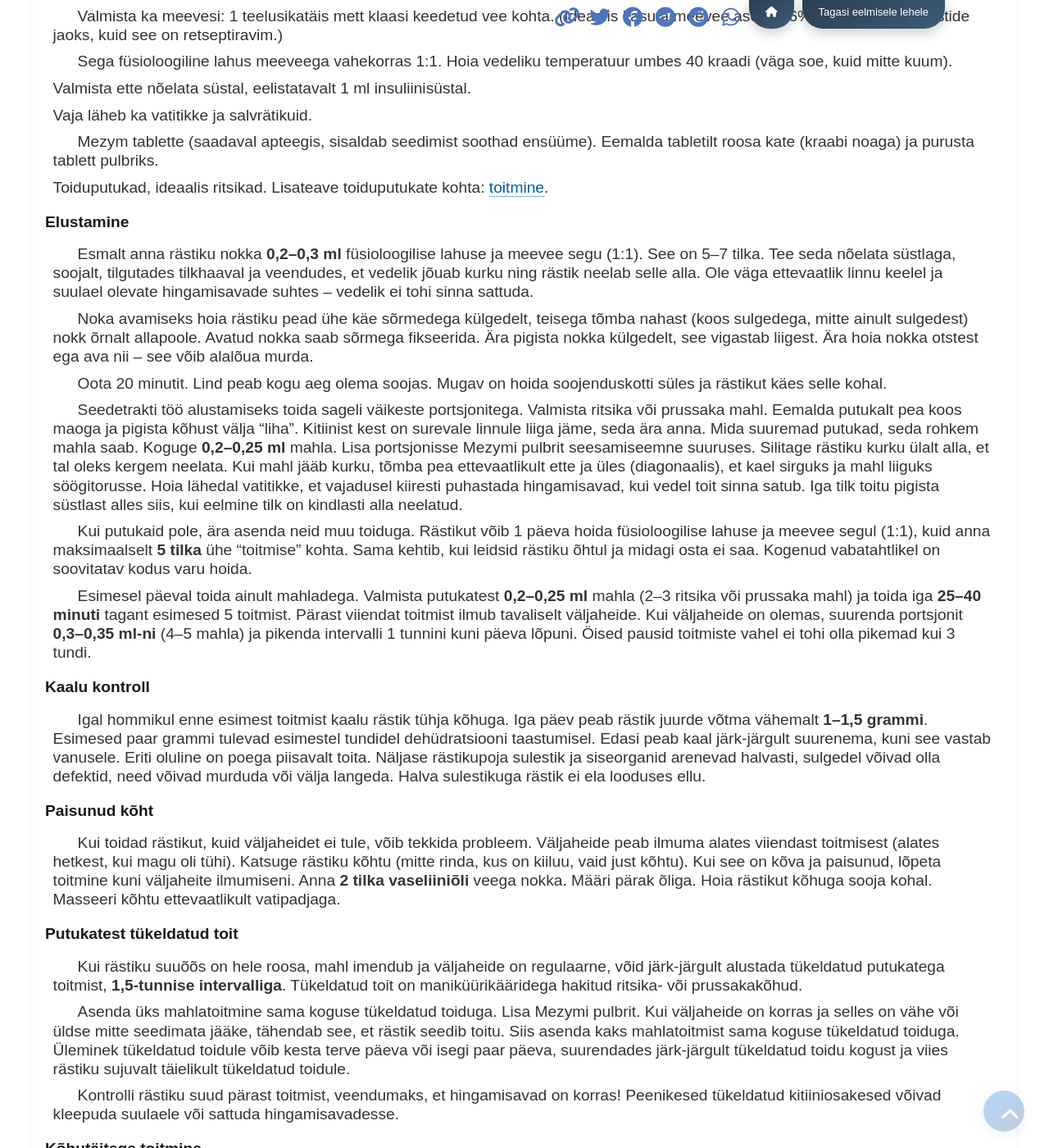
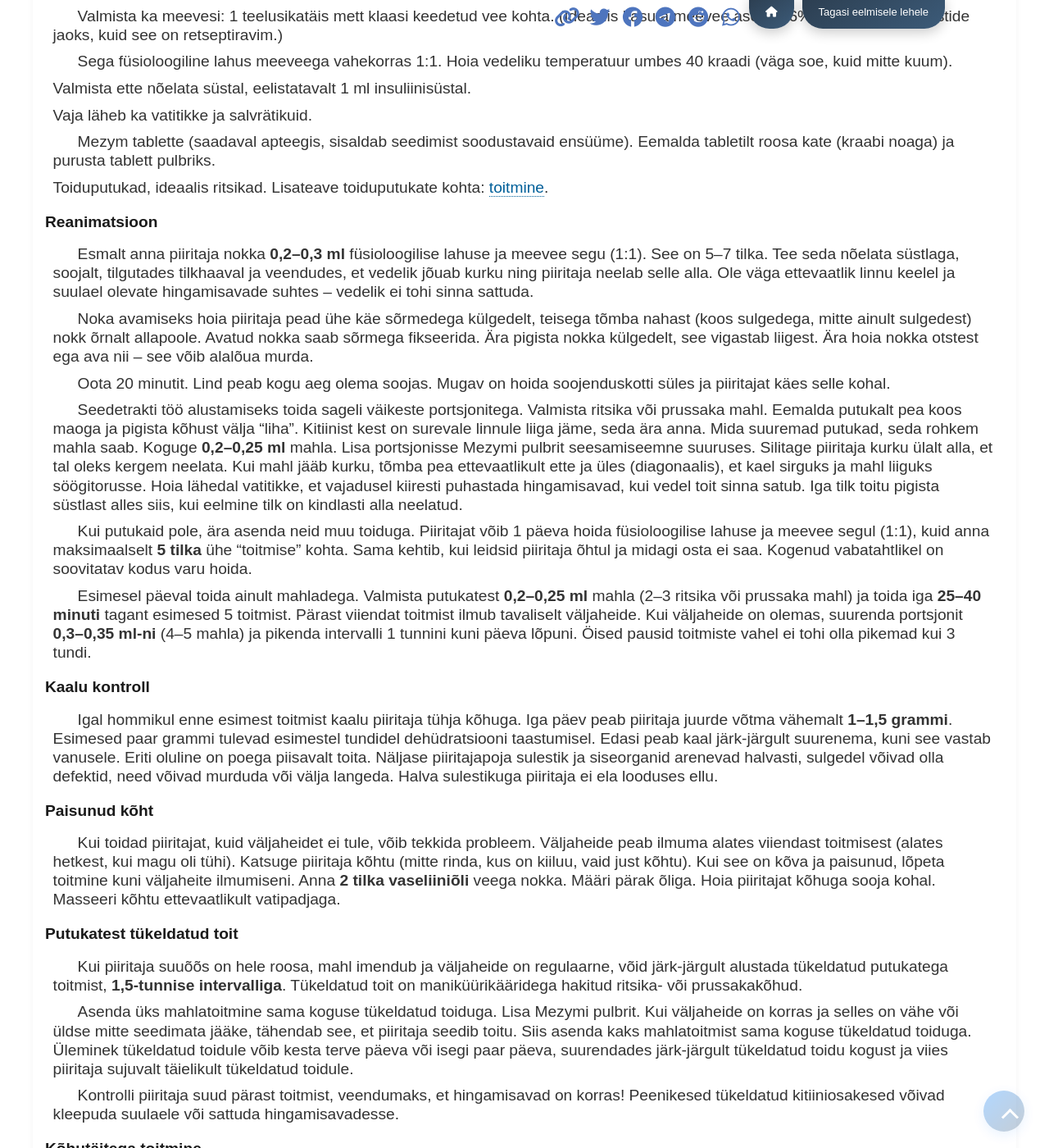
Before and after one commit to loodus-wiki/apus-apus, a Jekyll site: the page built from docs/est/exhaustion.md, in a window 1280 px wide and 1400 px high, scrolled down 2807 px. Shown: the whole window at 82% size. Built offline with Jekyll 4.4.1, drawn with Linux system fonts in a browser that asks for light colours; some of the changed text lies outside the part shown.

Commit message:
exhaustion+est+fix

```diff
--- a/docs/est/exhaustion.md
+++ b/docs/est/exhaustion.md
@@ -6,18 +6,18 @@ is_home: false
 toc: true
 ---
 
-Praktilised soovitused ja kogenud rästikupäästjate nõuanded kurnatud rästiku hooldamiseks. Alljärgnev kehtib võrdselt nii täiskasvanud lindudele kui ka poegadele. Erinevused on eraldi märgitud.
+Praktilised soovitused ja kogenud piiritajapäästjate nõuanded kurnatud piiritaja hooldamiseks. Alljärgnev kehtib võrdselt nii täiskasvanud lindudele kui ka poegadele. Erinevused on eraldi märgitud.
 
 ---
 
-Jäta kurnatuse tunnused vahele ja mine otse [elustamise juhendisse](#reanimation)
+**Jäta kurnatuse tunnused vahele ja mine otse [elustamise juhendisse](#reanimation)**
 
-Kurnatud rästikut ei tohi kohe sööta nagu tervet lindu. **Ärge andke suures koguses toitu!** Vastasel juhul võib mao talitlus häiruda ja rästik hukkub.
+Kurnatud piiritajat ei tohi kohe sööta nagu tervet lindu. **Ärge andke suures koguses toitu!** Vastasel juhul võib mao talitlus häiruda ja piiritaja hukkub.
 
-Terve, mitte kurnatud poja jaoks: [Tabel vajaliku toidukoguse kohta ühe rästikupoja jaoks](amount-of-feed.md)
+Terve, mitte kurnatud poja jaoks: [Tabel vajaliku toidukoguse kohta ühe piiritajapoja jaoks](amount-of-feed.md)
 
 ## Kurnatuse astme määramine
-Rästiku kurnatuse aste määrab meie edasised tegevused.
+Piiritaja kurnatuse aste määrab meie edasised tegevused.
 
 ### Rinnalihaste seisund
 
@@ -25,47 +25,47 @@ Rinna keskel kulgeb kaarekujuline luu kaelast kõhuni – see on kiiluu. Niisuta
 
 ### Kaal
 
-Terve rästiku, sealhulgas üle 10 päeva vanuse poja kaal on **35 grammi ja rohkem**.
+Terve piiritaja, sealhulgas üle 10 päeva vanuse poja kaal on **35 grammi ja rohkem**.
 
 Poja jaoks on kriitiline kaal **18–22 grammi**. Täiskasvanud linnu jaoks on kriitiline kaal alla **30 grammi**.
 
-Leitud kurnatud rästikupojad kaaluvad tavaliselt **20–27 grammi**.
+Leitud kurnatud piiritajapojad kaaluvad tavaliselt **20–27 grammi**.
 
-Kõigepealt tuleb rästiku täpne kaal teada saada elektrooniliste (köögi- või juveliirkaaludega). Kaal peab olema täpne kuni **1 grammi**. ±10-grammine kõikumine ei sobi, seega mehaanilised kaalud ligikaudse kaaluga ei kõlba.
+Kõigepealt tuleb piiritaja täpne kaal teada saada elektrooniliste (köögi- või juveliirkaaludega). Kaal peab olema täpne kuni **1 grammi**. ±10-grammine kõikumine ei sobi, seega mehaanilised kaalud ligikaudse kaaluga ei kõlba.
 
-Kui kodus pole kaalu ega saa seda laenata, saab kaalu mõõta poes iseteenindusosakonnas (puu-, köögivilja-, kuivainete või kommide kaalumine). Pange rästik näiteks teekarpi ja kaaluge koos karbiga. Seejärel kaaluge tühi karp eraldi ja lahutage selle kaal kogukaalust. Kaalu dünaamika põhjal saab hinnata, kui kiiresti on vaja tegutseda.
+Kui kodus pole kaalu ega saa seda laenata, saab kaalu mõõta poes iseteenindusosakonnas (puu-, köögivilja-, kuivainete või kommide kaalumine). Pange piiritaja näiteks teekarpi ja kaaluge koos karbiga. Seejärel kaaluge tühi karp eraldi ja lahutage selle kaal kogukaalust. Kaalu dünaamika põhjal saab hinnata, kui kiiresti on vaja tegutseda.
 
 [Vanuse ja kaalu vastavus](identifying-swift.md)
 
 ### Suuõõne värvus
 
-Mis värvi on rästiku suu seest?
+Mis värvi on piiritaja suu seest?
 
 - **Ere roosa**
-  Normaalne limaskest. Rästikupoeg on piisavalt toidetud.
+  Normaalne limaskest. Piiritajapoeg on piisavalt toidetud.
 
 - **Hele roosa**
-  Rästikupoeg on nõrgenenud, kuid mitte surmaohus.
+  Piiritajapoeg on nõrgenenud, kuid mitte surmaohus.
 
 - **Valge, kollane, hall**
-  Rästikupoeg on surma lähedal.
+  Piiritajapoeg on surma lähedal.
 
-  **Tähelepanu!** Suud **ei tohi** avada nokkade otstest – see võib nokka murda. Hoidke rästiku pead ühe käe sõrmedega külgedelt, teisega tõmmake nokk nahast (koos sulgedega, mitte ainult sulgedest) õrnalt allapoole, et nokk avaneks. Avatud nokka saab sõrmega fikseerida. Ärge pigistage nokka külgedelt, see vigastab liigest.
+  **Tähelepanu!** Suud **ei tohi** avada nokkade otstest – see võib nokka murda. Hoidke piiritaja pead ühe käe sõrmedega külgedelt, teisega tõmmake nokk nahast (koos sulgedega, mitte ainult sulgedest) õrnalt allapoole, et nokk avaneks. Avatud nokka saab sõrmega fikseerida. Ärge pigistage nokka külgedelt, see vigastab liigest.
 
 ### Silmad
 
-Kas silmad on enamasti avatud või suletud? Kui avab, kas täielikult (suured ja ümarad)? Või pooleldi, nagu oleksid poolkinni? Võrrelge [kasvutabeliga](identifying-swift.md): laialt avatud silmad on ainult üle kahe nädala vanustel rästikutel.
+Kas silmad on enamasti avatud või suletud? Kui avab, kas täielikult (suured ja ümarad)? Või pooleldi, nagu oleksid poolkinni? Võrrelge [kasvutabeliga](identifying-swift.md): laialt avatud silmad on ainult üle kahe nädala vanustel piiritajatel.
 
 - **Normaalselt avatud silmad**
-  Rästikupoeg on korras.
+  Piiritajapoeg on korras.
 
 - **Kinnised silmad**
-  Rästik on nõrgenenud.
+  Piiritaja on nõrgenenud.
 
 - **Sissevajunud silmad** (mõnikord tundub, nagu polekski silmi, nii kuivad)
-  Rästikupoeg on äärmiselt kurnatud.
+  Piiritajapoeg on äärmiselt kurnatud.
 
-### Rästiku väljaheited
+### Piiritaja väljaheited
 
 Normaalne linnu väljaheide koosneb kolmest osast: fekaalid, uraadid ja uriin. Valge osa on neerude väljutatud uriin ja uraadid. Tume osa on seedetrakti jäägid – kitiin ja seeditud putukate osad.
 
@@ -84,41 +84,41 @@ Normaalne linnu väljaheide koosneb kolmest osast: fekaalid, uraadid ja uriin. V
 ### Muud kurnatuse tunnused
 
 Jalad ja keha on külmad, äärmise kurnatuse korral võivad olla jäised.
-Normaalselt peaksid need olema soojad või kuumad, kuna rästikute kehatemperatuur on kõrgem kui inimesel.
+Normaalselt peaksid need olema soojad või kuumad, kuna piiritajate kehatemperatuur on kõrgem kui inimesel.
 
-Kurnatud rästik on kühmus, seljasuled on püsti (seda võib märgata ka fotolt).
+Kurnatud piiritaja on kühmus, seljasuled on püsti (seda võib märgata ka fotolt).
 - Normaalselt on suled siledalt keha vastas.
 
-Hingamine on aeglane, sarnane inimese aeglase hingamisega, selg võib märgatavalt tõusta. Kui rästik avab nokka rütmiliselt iga hingetõmbega – ta on juba surma lähedal.
+Hingamine on aeglane, sarnane inimese aeglase hingamisega, selg võib märgatavalt tõusta. Kui piiritaja avab nokka rütmiliselt iga hingetõmbega – ta on juba surma lähedal.
 - Normaalselt on hingamine kiire, kaks korda kiirem kui inimesel, ja selja liikumist on vaevu näha.
 
-## Elustamine algab soojendamisest {#reanimation}
+## Reanimatsioon algab soojendamisest {#reanimation}
 
-Kurnatud rästik ei suuda ise soojeneda. Iga lind saab energiat ja soojust toidu seedimisest. Isegi kui panna rästik karusnahka, ei saa ta sooja, kuna ta peab esmalt ise seda oma kehaga soojendama.
+Kurnatud piiritaja ei suuda ise soojeneda. Iga lind saab energiat ja soojust toidu seedimisest. Isegi kui panna piiritaja karusnahka, ei saa ta sooja, kuna ta peab esmalt ise seda oma kehaga soojendama.
 
 Soojendamiseks kasuta:
-- Oma käsi: hoia rästikut peopesades, suru enda vastu või pista rinnataskusse.
+- Oma käsi: hoia piiritajat peopesades, suru enda vastu või pista rinnataskusse.
 - Veega täidetud soojenduskotti.
 - Pudelit väga sooja veega, mis on sokki pandud.
-- Hõõglampi, suunates selle rästiku peale. Lambiga tuleb olla väga ettevaatlik! Kui linnul on peavigastus (kukkumisel löönud pea ära), ei tohi pealt soojendada!
-- Elektrilist soojenduskotti (ainult madalaimal temperatuuril ja sinu järelevalve all, et rästik ei kuumeneks üle; kasuta, kui muid võimalusi pole).
+- Hõõglampi, suunates selle piiritaja peale. Lambiga tuleb olla väga ettevaatlik! Kui linnul on peavigastus (kukkumisel löönud pea ära), ei tohi pealt soojendada!
+- Elektrilist soojenduskotti (ainult madalaimal temperatuuril ja sinu järelevalve all, et piiritaja ei kuumeneks üle; kasuta, kui muid võimalusi pole).
 - Kingakuivatit soojenduskotina.
 
-Rästikul peab kastis olema ruumi, et ta saaks kuumuse korral soojusallikast eemale roomata.
+Piiritajal peab kastis olema ruumi, et ta saaks kuumuse korral soojusallikast eemale roomata.
 
 Kõik vedelikud ja toit tuleb anda **soojalt**! Soe toit imendub paremini, organism kulutab vähem energiat seedimisele ja taastumine on kiirem.
 
 ### Hügieen
 
-Enne elustamist või mis tahes tegevust rästikuga pese käed põhjalikult puhtaks ja töötle antiseptikumiga. Kõik kasutatavad vahendid ja esemed peavad olema pestud või steriilsed. Valmista ette puhtad salvrätid, paberirätikud ja puhas nõu.
+Enne reanimatsiooni või mis tahes tegevust piiritajaga pese käed põhjalikult puhtaks ja töötle antiseptikumiga. Kõik kasutatavad vahendid ja esemed peavad olema pestud või steriilsed. Valmista ette puhtad salvrätid, paberirätikud ja puhas nõu.
 
-Kui toiduputukas kukub põrandale, ei tohi seda rästikule anda. Rästikud on väga vastuvõtlikud nakkustele! Kurnatusele ei tohi lisada veel probleeme.
+Kui toiduputukas kukub põrandale, ei tohi seda piiritajale anda. Piiritajad on väga vastuvõtlikud nakkustele! Kurnatusele ei tohi lisada veel probleeme.
 
 Kasuta toitmisel kindaid. Kõige mugavamad on nitriilkindad, mis ei tundu käes ja ei sega.
 
-### Elustamise ettevalmistus
+### Reanimatsiooni ettevalmistus
 
-Vaja läheb füsioloogilist lahust või Ringeri lahust, kuna kurnatud rästik on esmalt tugevalt dehüdreeritud. Füsioloogilist lahust saab ise valmistada: sega 1 täis teelusikatäis keedusoola 1 liitris keedetud vees.
+Vaja läheb füsioloogilist lahust või Ringeri lahust, kuna kurnatud piiritaja on esmalt tugevalt dehüdreeritud. Füsioloogilist lahust saab ise valmistada: sega 1 täis teelusikatäis keedusoola 1 liitris keedetud vees.
 
 Valmista ka meevesi: 1 teelusikatäis mett klaasi keedetud vee kohta. (Ideaalis kasuta meevee asemel 6% glükoosilahust süstide jaoks, kuid see on retseptiravim.)
 
@@ -128,50 +128,48 @@ Valmista ette nõelata süstal, eelistatavalt 1 ml insuliinisüstal.
 
 Vaja läheb ka vatitikke ja salvrätikuid.
 
-Mezym tablette (saadaval apteegis, sisaldab seedimist soothad ensüüme). Eemalda tabletilt roosa kate (kraabi noaga) ja purusta tablett pulbriks.
+Mezym tablette (saadaval apteegis, sisaldab seedimist soodustavaid ensüüme). Eemalda tabletilt roosa kate (kraabi noaga) ja purusta tablett pulbriks.
 
 Toiduputukad, ideaalis ritsikad. Lisateave toiduputukate kohta: [toitmine](feeding-swift.md).
 
-### Elustamine
+### Reanimatsioon
 
-Esmalt anna rästiku nokka **0,2–0,3 ml** füsioloogilise lahuse ja meevee segu (1:1). See on 5–7 tilka. Tee seda nõelata süstlaga, soojalt, tilgutades tilkhaaval ja veendudes, et vedelik jõuab kurku ning rästik neelab selle alla. Ole väga ettevaatlik linnu keelel ja suulael olevate hingamisavade suhtes – vedelik ei tohi sinna sattuda.
+Esmalt anna piiritaja nokka **0,2–0,3 ml** füsioloogilise lahuse ja meevee segu (1:1). See on 5–7 tilka. Tee seda nõelata süstlaga, soojalt, tilgutades tilkhaaval ja veendudes, et vedelik jõuab kurku ning piiritaja neelab selle alla. Ole väga ettevaatlik linnu keelel ja suulael olevate hingamisavade suhtes – vedelik ei tohi sinna sattuda.
 
-Noka avamiseks hoia rästiku pead ühe käe sõrmedega külgedelt, teisega tõmba nahast (koos sulgedega, mitte ainult sulgedest) nokk õrnalt allapoole. Avatud nokka saab sõrmega fikseerida. Ära pigista nokka külgedelt, see vigastab liigest. Ära hoia nokka otstest ega ava nii – see võib alalõua murda.
+Noka avamiseks hoia piiritaja pead ühe käe sõrmedega külgedelt, teisega tõmba nahast (koos sulgedega, mitte ainult sulgedest) nokk õrnalt allapoole. Avatud nokka saab sõrmega fikseerida. Ära pigista nokka külgedelt, see vigastab liigest. Ära hoia nokka otstest ega ava nii – see võib alalõua murda.
 
-Oota 20 minutit. Lind peab kogu aeg olema soojas. Mugav on hoida soojenduskotti süles ja rästikut käes selle kohal.
+Oota 20 minutit. Lind peab kogu aeg olema soojas. Mugav on hoida soojenduskotti süles ja piiritajat käes selle kohal.
 
-Seedetrakti töö alustamiseks toida sageli väikeste portsjonitega. Valmista ritsika või prussaka mahl. Eemalda putukalt pea koos maoga ja pigista kõhust välja “liha”. Kitiinist kest on surevale linnule liiga jäme, seda ära anna. Mida suuremad putukad, seda rohkem mahla saab. Koguge **0,2–0,25 ml** mahla. Lisa portsjonisse Mezymi pulbrit seesamiseemne suuruses. Silitage rästiku kurku ülalt alla, et tal oleks kergem neelata. Kui mahl jääb kurku, tõmba pea ettevaatlikult ette ja üles (diagonaalis), et kael sirguks ja mahl liiguks söögitorusse. Hoia lähedal vatitikke, et vajadusel kiiresti puhastada hingamisavad, kui vedel toit sinna satub. Iga tilk toitu pigista süstlast alles siis, kui eelmine tilk on kindlasti alla neelatud.
+Seedetrakti töö alustamiseks toida sageli väikeste portsjonitega. Valmista ritsika või prussaka mahl. Eemalda putukalt pea koos maoga ja pigista kõhust välja “liha”. Kitiinist kest on surevale linnule liiga jäme, seda ära anna. Mida suuremad putukad, seda rohkem mahla saab. Koguge **0,2–0,25 ml** mahla. Lisa portsjonisse Mezymi pulbrit seesamiseemne suuruses. Silitage piiritaja kurku ülalt alla, et tal oleks kergem neelata. Kui mahl jääb kurku, tõmba pea ettevaatlikult ette ja üles (diagonaalis), et kael sirguks ja mahl liiguks söögitorusse. Hoia lähedal vatitikke, et vajadusel kiiresti puhastada hingamisavad, kui vedel toit sinna satub. Iga tilk toitu pigista süstlast alles siis, kui eelmine tilk on kindlasti alla neelatud.
 
-Kui putukaid pole, ära asenda neid muu toiduga. Rästikut võib 1 päeva hoida füsioloogilise lahuse ja meevee segul (1:1), kuid anna maksimaalselt **5 tilka** ühe “toitmise” kohta. Sama kehtib, kui leidsid rästiku õhtul ja midagi osta ei saa. Kogenud vabatahtlikel on soovitatav kodus varu hoida.
+Kui putukaid pole, ära asenda neid muu toiduga. Piiritajat võib 1 päeva hoida füsioloogilise lahuse ja meevee segul (1:1), kuid anna maksimaalselt **5 tilka** ühe “toitmise” kohta. Sama kehtib, kui leidsid piiritaja õhtul ja midagi osta ei saa. Kogenud vabatahtlikel on soovitatav kodus varu hoida.
 
 Esimesel päeval toida ainult mahladega. Valmista putukatest **0,2–0,25 ml** mahla (2–3 ritsika või prussaka mahl) ja toida iga **25–40 minuti** tagant esimesed 5 toitmist. Pärast viiendat toitmist ilmub tavaliselt väljaheide. Kui väljaheide on olemas, suurenda portsjonit **0,3–0,35 ml-ni** (4–5 mahla) ja pikenda intervalli 1 tunnini kuni päeva lõpuni. Öised pausid toitmiste vahel ei tohi olla pikemad kui 3 tundi.
 
 ### Kaalu kontroll
 
-Igal hommikul enne esimest toitmist kaalu rästik tühja kõhuga. Iga päev peab rästik juurde võtma vähemalt **1–1,5 grammi**. Esimesed paar grammi tulevad esimestel tundidel dehüdratsiooni taastumisel. Edasi peab kaal järk-järgult suurenema, kuni see vastab vanusele. Eriti oluline on poega piisavalt toita. Näljase rästikupoja sulestik ja siseorganid arenevad halvasti, sulgedel võivad olla defektid, need võivad murduda või välja langeda. Halva sulestikuga rästik ei ela looduses ellu.
+Igal hommikul enne esimest toitmist kaalu piiritaja tühja kõhuga. Iga päev peab piiritaja juurde võtma vähemalt **1–1,5 grammi**. Esimesed paar grammi tulevad esimestel tundidel dehüdratsiooni taastumisel. Edasi peab kaal järk-järgult suurenema, kuni see vastab vanusele. Eriti oluline on poega piisavalt toita. Näljase piiritajapoja sulestik ja siseorganid arenevad halvasti, sulgedel võivad olla defektid, need võivad murduda või välja langeda. Halva sulestikuga piiritaja ei ela looduses ellu.
 
 ### Paisunud kõht
 
-Kui toidad rästikut, kuid väljaheidet ei tule, võib tekkida probleem. Väljaheide peab ilmuma alates viiendast toitmisest (alates hetkest, kui magu oli tühi). Katsuge rästiku kõhtu (mitte rinda, kus on kiiluu, vaid just kõhtu). Kui see on kõva ja paisunud, lõpeta toitmine kuni väljaheite ilmumiseni. Anna **2 tilka vaseliiniõli** veega nokka. Määri pärak õliga. Hoia rästikut kõhuga sooja kohal. Masseeri kõhtu ettevaatlikult vatipadjaga.
+Kui toidad piiritajat, kuid väljaheidet ei tule, võib tekkida probleem. Väljaheide peab ilmuma alates viiendast toitmisest (alates hetkest, kui magu oli tühi). Katsuge piiritaja kõhtu (mitte rinda, kus on kiiluu, vaid just kõhtu). Kui see on kõva ja paisunud, lõpeta toitmine kuni väljaheite ilmumiseni. Anna **2 tilka vaseliiniõli** veega nokka. Määri pärak õliga. Hoia piiritajat kõhuga sooja kohal. Masseeri kõhtu ettevaatlikult vatipadjaga.
 
 ### Putukatest tükeldatud toit
 
-Kui rästiku suuõõs on hele roosa, mahl imendub ja väljaheide on regulaarne, võid järk-järgult alustada tükeldatud putukatega toitmist, **1,5-tunnise intervalliga**. Tükeldatud toit on maniküürikääridega hakitud ritsika- või prussakakõhud.
+Kui piiritaja suuõõs on hele roosa, mahl imendub ja väljaheide on regulaarne, võid järk-järgult alustada tükeldatud putukatega toitmist, **1,5-tunnise intervalliga**. Tükeldatud toit on maniküürikääridega hakitud ritsika- või prussakakõhud.
 
-Asenda üks mahlatoitmine sama koguse tükeldatud toiduga. Lisa Mezymi pulbrit. Kui väljaheide on korras ja selles on vähe või üldse mitte seedimata jääke, tähendab see, et rästik seedib toitu. Siis asenda kaks mahlatoitmist sama koguse tükeldatud toiduga. Üleminek tükeldatud toidule võib kesta terve päeva või isegi paar päeva, suurendades järk-järgult tükeldatud toidu kogust ja viies rästiku sujuvalt täielikult tükeldatud toidule.
+Asenda üks mahlatoitmine sama koguse tükeldatud toiduga. Lisa Mezymi pulbrit. Kui väljaheide on korras ja selles on vähe või üldse mitte seedimata jääke, tähendab see, et piiritaja seedib toitu. Siis asenda kaks mahlatoitmist sama koguse tükeldatud toiduga. Üleminek tükeldatud toidule võib kesta terve päeva või isegi paar päeva, suurendades järk-järgult tükeldatud toidu kogust ja viies piiritaja sujuvalt täielikult tükeldatud toidule.
 
-Kontrolli rästiku suud pärast toitmist, veendumaks, et hingamisavad on korras! Peenikesed tükeldatud kitiiniosakesed võivad kleepuda suulaele või sattuda hingamisavadesse.
+Kontrolli piiritaja suud pärast toitmist, veendumaks, et hingamisavad on korras! Peenikesed tükeldatud kitiiniosakesed võivad kleepuda suulaele või sattuda hingamisavadesse.
 
 ### Kõhutäitega toitmine
 
-Terved, tükeldamata ritsikakõhud võta kasutusele järk-järgult. Anna 2–3 kõhtu koos tükeldatud toiduga ja vaata, milline on väljaheide ning kas tükeldamata toit seedub. Kui toit ei seedu, on kõhud veel liiga vara. Kui rästikut hakkab iiveldama, ära anna rohkem kõhutäiteid ja naase mahlatoitmisele. Kui iiveldust ei esine, ritsikad seeduvad ja rästik teeb tunni jooksul väljaheite, võid jätkata, suurendades järk-järgult portsjoni suurust **2–4 kõhuni**, kuni jõuad vanusele vastava normaalse portsjonini.
+Terved, tükeldamata ritsikakõhud võta kasutusele järk-järgult. Anna 2–3 kõhtu koos tükeldatud toiduga ja vaata, milline on väljaheide ning kas tükeldamata toit seedub. Kui toit ei seedu, on kõhud veel liiga vara. Kui piiritajat hakkab iiveldama, ära anna rohkem kõhutäiteid ja naase mahlatoitmisele. Kui iiveldust ei esine, ritsikad seeduvad ja piiritaja teeb tunni jooksul väljaheite, võid jätkata, suurendades järk-järgult portsjoni suurust **2–4 kõhuni**, kuni jõuad vanusele vastava normaalse portsjonini.
 
-## August – hüljatud ja kurnatud rästikupoegade kuu
+## August – hüljatud ja kurnatud piiritajapoegade kuu
 
 Parv lendab lõunasse augusti alguses või keskel, jättes osa poegi alatoitunult pesadesse. Tavaliselt on tegemist hiliste poegadega, kui esimene pesakond ebaõnnestus ja vanemad tegid uue pesakonna. Pojad ootavad päev-paar, mõnikord nädal… ja siis ei pea enam vastu ning lähevad ise toitu otsima. Siis leitaksegi nad maapinnalt.
 
 Kiiluu on terav ja õhuke nagu vineer, silmad on suletud ja sissevajunud, suuõõs on hele roosa või valge, kaal **20–24 grammi**.
 
-Vabatahtlikult on vaja erilist visadust, kiiret otsustamist ja valmisolekut raskusteks. Aeg tiksub minutitega! Kui kiireid meetmeid ei võeta, hukkub rästikupoeg ööpäeva jooksul. Elustatud rästikupojad taastuvad järk-järgult, jõuavad normaalse kaalu ja arenguni ning võivad potentsiaalselt loodusesse naasta.
-
----
+Vabatahtlikult on vaja erilist visadust, kiiret otsustamist ja valmisolekut raskusteks. Aeg tiksub minutitega! Kui kiireid meetmeid ei võeta, hukkub piiritajapoeg ööpäeva jooksul. Reanimeeritud piiritajapojad taastuvad järk-järgult, jõuavad normaalse kaalu ja arenguni ning võivad potentsiaalselt loodusesse naasta.
```
